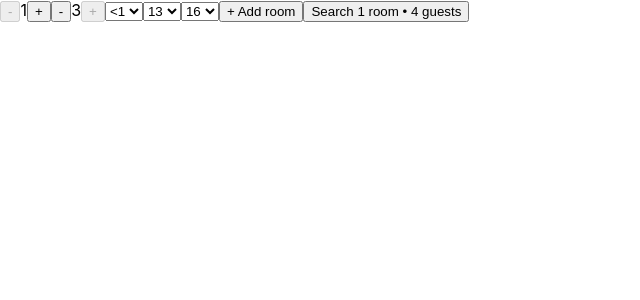
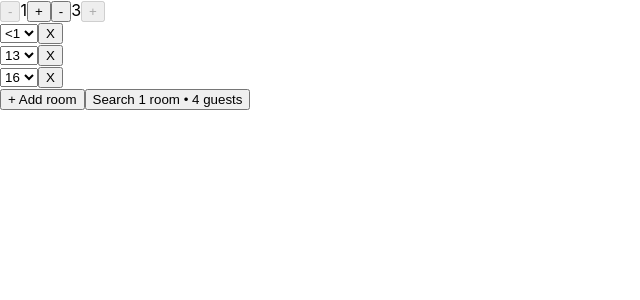
Before and after one commit to imteekay/frontend-challenges, a React (Create React App) app in the folder findhotel-frontend-assignment/: page / in a window 1280 px wide. Shown: the top 300 px of the page, without its empty margins (0-640 px from the left). Built offline with nearby package versions, Linux system fonts and the light colour scheme.

Commit message:
remove child

```diff
--- a/findhotel-frontend-assignment/src/GuestRooms/contexts/GuestRoomsContext.tsx
+++ b/findhotel-frontend-assignment/src/GuestRooms/contexts/GuestRoomsContext.tsx
@@ -11,7 +11,7 @@ type GuestRoomsValues = {
   updateAdultsCount: (room: string, count: number) => void;
   updateChild: (room: string, childIndex: number, childAge: number) => void;
   addChild: (room: string) => void;
-  removeChild: (room: string) => void;
+  removeChild: (room: string, childIndex?: number) => void;
   addRoom: () => void;
   guestRooms: GuestRooms;
 };
@@ -107,10 +107,10 @@ export const GuestRoomsProvider = ({ children, guestRoomsString }) => {
     });
   }
 
-  function removeChild(room: string) {
+  function removeChild(room: string, childIndex: number = -1) {
     const children = guestRooms.rooms[room].children;
 
-    children.pop();
+    children.splice(childIndex, 1);
 
     setGuestRooms({
       rooms: {
--- a/findhotel-frontend-assignment/src/components/GuestRooms/GuestRoom/index.tsx
+++ b/findhotel-frontend-assignment/src/components/GuestRooms/GuestRoom/index.tsx
@@ -1,4 +1,4 @@
-import { useContext } from 'react';
+import { ChangeEvent, useContext } from 'react';
 import { AdultsCountInput } from '../AdultsCountInput';
 import { ChildrenCountInput } from '../ChildrenCountInput';
 import { GuestRoomsContext } from '../../../GuestRooms/contexts/GuestRoomsContext';
@@ -6,12 +6,19 @@ import { GuestRoomsContext } from '../../../GuestRooms/contexts/GuestRoomsContex
 const ageOptions = [...Array(18)];
 
 export const GuestRoom = ({ room = 'Room 1' }) => {
-  const { getChildren, updateChild } = useContext(GuestRoomsContext);
+  const { getChildren, updateChild, removeChild } =
+    useContext(GuestRoomsContext);
+
   const chidren = getChildren(room);
 
-  const childAgeOnChange = (childIndex) => (event) => {
+  const childAgeOnChange =
+    (childIndex: number) => (event: ChangeEvent<HTMLSelectElement>) => {
       const childAge = Number(event.target.value);
       updateChild(room, childIndex, childAge);
+    };
+
+  const removeOnClick = (childIndex: number) => () => {
+    removeChild(room, childIndex);
   };
 
   return (
@@ -20,11 +27,8 @@ export const GuestRoom = ({ room = 'Room 1' }) => {
       <ChildrenCountInput room={room} />
 
       {chidren.map((child, index) => (
-        <select
-          onChange={childAgeOnChange(index)}
-          value={child.age}
-          key={`${room}-child-${index}`}
-        >
+        <div key={`${room}-child-${index}`}>
+          <select onChange={childAgeOnChange(index)} value={child.age}>
             {ageOptions.map((_, age) => (
               <option
                 value={age}
@@ -34,6 +38,8 @@ export const GuestRoom = ({ room = 'Room 1' }) => {
               </option>
             ))}
           </select>
+          <button onClick={removeOnClick(index)}>X</button>
+        </div>
       ))}
     </>
   );
```
Lines whose indentation alone changed are shown as unchanged.
